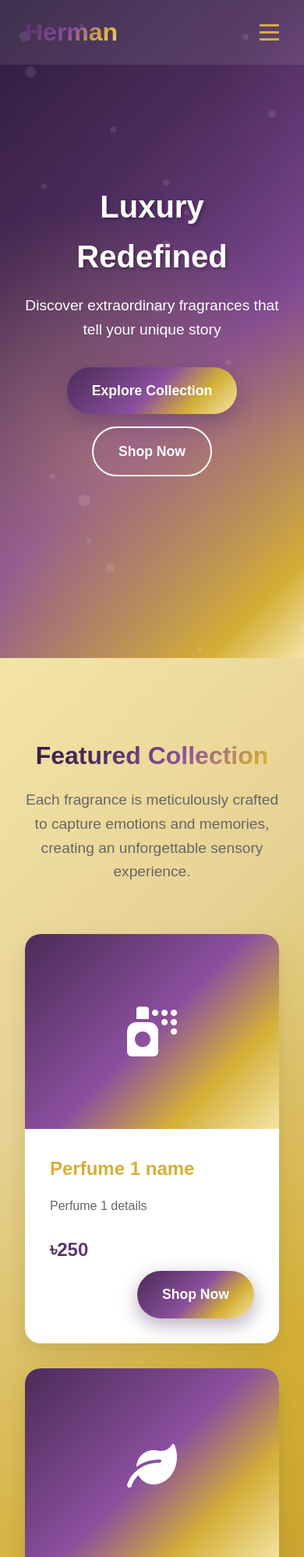
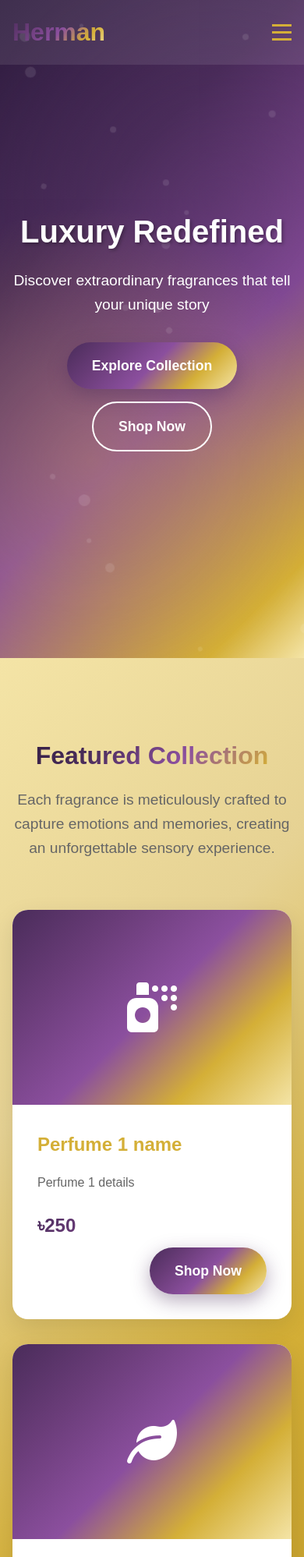
Before and after one commit to dipto2502/herman, a website: page public/index.html in a window 390 px wide. Shown: the top 1997 px of the page at 78% size. Drawn offline with Linux system fonts and the light colour scheme.

Commit message:
Fixed homepage

```diff
--- a/public/index.html
+++ b/public/index.html
@@ -6,6 +6,11 @@
   <title>Herman Perfume - Luxury Fragrances</title>
   <link href="https://cdnjs.cloudflare.com/ajax/libs/font-awesome/6.0.0/css/all.min.css" rel="stylesheet">
   <style>
+    html {
+      overflow-x: hidden;
+      width: 100%;
+    }
+
     * {
       margin: 0;
       padding: 0;
@@ -29,6 +34,8 @@
       line-height: 1.6;
       color: var(--secondary);
       overflow-x: hidden;
+      width: 100%;
+      max-width: 100vw;
     }
 
     /* Navigation */
@@ -37,16 +44,13 @@
       top: 0;
       width: 100%;
       background: rgba(255, 255, 255, 0.09);
-      /* background: transparent; */
-      /* backdrop-filter: blur(10px); */
       z-index: 1000;
       padding: 1rem 0;
       transition: all 0.3s ease;
     }
 
     .navbar.scrolled {
-      /* background: rgba(255, 255, 255, 0.98); */
-       background: transparent;
+      background: transparent;
       box-shadow: 0 4px 20px rgba(0, 0, 0, 0.1);
     }
 
@@ -57,6 +61,8 @@
       display: flex;
       justify-content: space-between;
       align-items: center;
+      width: 100%;
+      box-sizing: border-box;
     }
 
     .logo {
@@ -131,6 +137,10 @@
       text-align: center;
       color: white;
       position: relative;
+      width: 100%;
+      min-width: 100vw;
+      margin-left: calc(50% - 50vw);
+      margin-right: calc(50% - 50vw);
     }
 
     .hero::before {
@@ -232,7 +242,6 @@
       font-size: 1.1rem;
     }
 
-
     .btn-primary {
       background: var(--herman-gradient);
       color: white;
@@ -264,11 +273,12 @@
       transform: translateY(-3px);
       box-shadow: 0 15px 35px rgba(0, 0, 0, 0.2);
     }
+
     .btn-wrapper {
-  display: flex;
-  justify-content: flex-end; /* pushes button to right */
-  margin-top: 0.5rem;
-}
+      display: flex;
+      justify-content: flex-end;
+      margin-top: 0.5rem;
+    }
 
     /* Floating particles */
     .particles {
@@ -294,12 +304,18 @@
     .products-section {
       padding: 100px 0;
       background: linear-gradient(135deg, #f4e4a6 0%, #e6d293 25%, #d4af37 50%, #c19b2a 75%, #ad8820 100%);
+      width: 100%;
+      min-width: 100vw;
+      margin-left: calc(50% - 50vw);
+      margin-right: calc(50% - 50vw);
     }
 
     .container {
       max-width: 1200px;
       margin: 0 auto;
       padding: 0 2rem;
+      width: 100%;
+      box-sizing: border-box;
     }
 
     .section-title {
@@ -404,6 +420,10 @@
       padding: 100px 0;
       background: var(--purple-gold);
       color: white;
+      width: 100%;
+      min-width: 100vw;
+      margin-left: calc(50% - 50vw);
+      margin-right: calc(50% - 50vw);
     }
 
     .contact-form {
@@ -475,6 +495,7 @@
       color: white;
       text-align: center;
       padding: 2rem 0;
+      width: 100%;
     }
 
     .social-links {
@@ -537,12 +558,34 @@
         display: flex;
       }
 
+      .hero {
+        margin-left: 0;
+        margin-right: 0;
+        min-width: 100%;
+      }
+
+      .products-section,
+      .contact-section {
+        margin-left: 0;
+        margin-right: 0;
+        min-width: 100%;
+      }
+
+      .nav-container,
+      .container {
+        padding: 0 1rem;
+      }
+
       .hero h1 {
         font-size: 2.5rem;
       }
 
       .hero p {
         font-size: 1.2rem;
+      }
+
+      .hero-content {
+        padding: 2rem 1rem;
       }
 
       .cta-buttons {
@@ -651,7 +694,6 @@
             <div class="btn-wrapper">
       <a href="products.html" class="btn btn-primary">Shop Now</a>
     </div>
-
           </div>
         </div>
       </div>
```
